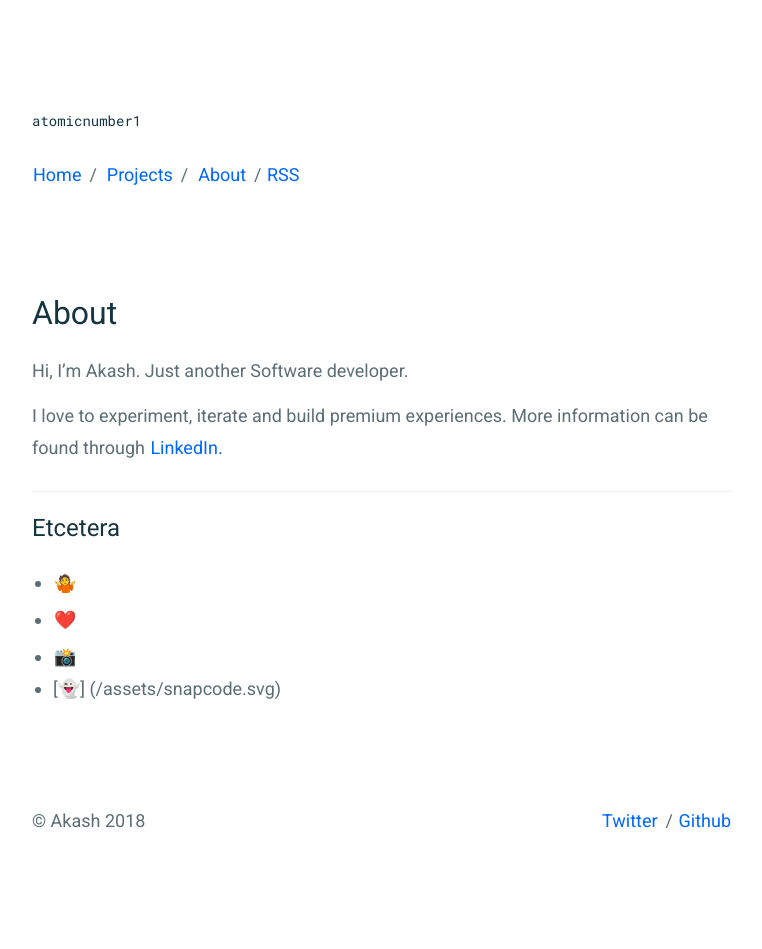
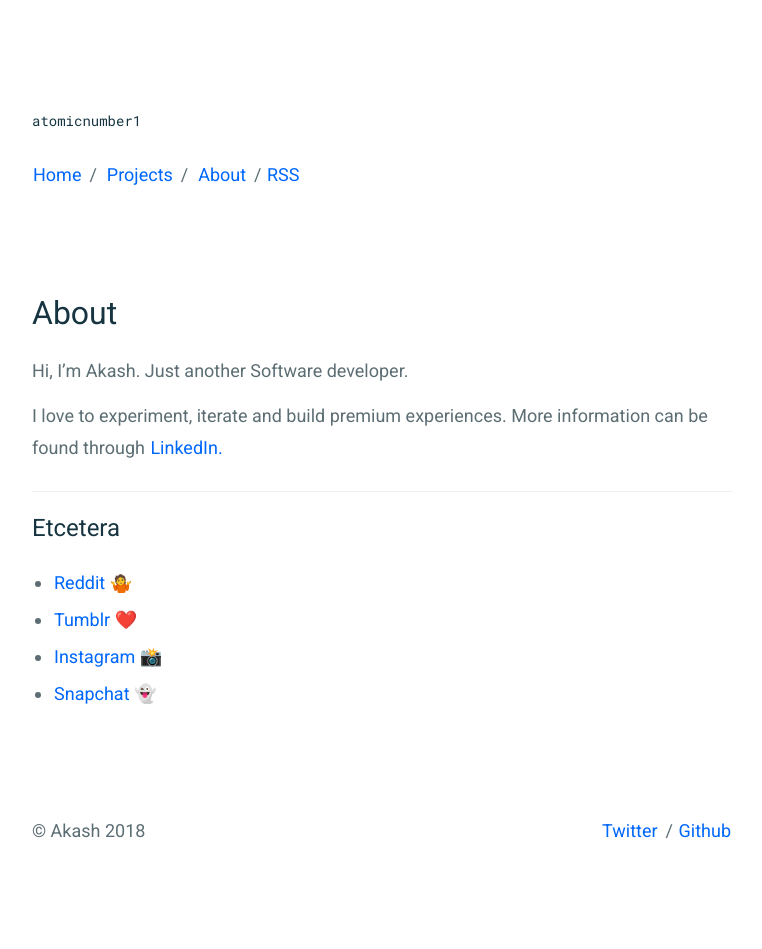
Before and after one commit to atomicnumber1/atomicnumber1.github.io, a Jekyll site: the page built from _pages/about.md, in a window 1280 px wide. Shown: the whole page, without its empty margins (258-1020 px from the left). Built offline with Jekyll 4.4.1, drawn with Linux system fonts in a browser that asks for light colours.

Commit message:
Update About me

```diff
--- a/_pages/about.md
+++ b/_pages/about.md
@@ -10,7 +10,7 @@ I love to experiment, iterate and build premium experiences. More information ca
 ----
 
 ## Etcetera
-- [🤷](https://www.reddit.com/user/its-atomicnumber1/)
-- [❤️](https://its-atomicnumber1.tumblr.com)
-- [📸](https://www.instagram.com/atomicnumber39/)
-- [👻] (/assets/snapcode.svg)
+- [Reddit 🤷](https://www.reddit.com/user/its-atomicnumber1/)
+- [Tumblr ❤️](https://its-atomicnumber1.tumblr.com)
+- [Instagram 📸](https://www.instagram.com/atomicnumber39/)
+- [Snapchat 👻](/assets/snapcode.svg)
```
